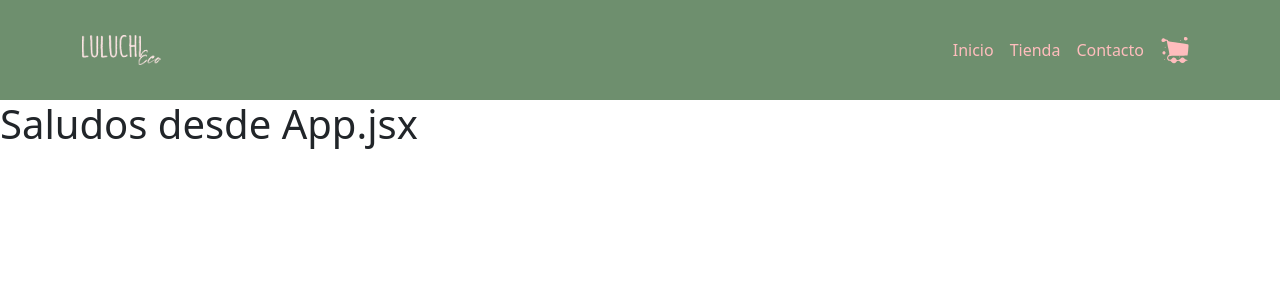
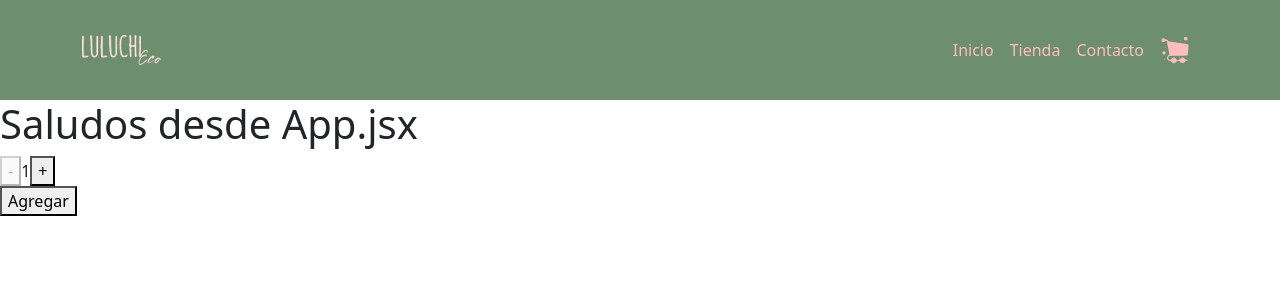
Before and after one commit to MaxiiiMercado/LuluchiEco-ReactJS, a React (Create React App) app: page / in a window 1280 px wide. Shown: the top 300 px of the page. Built offline with nearby package versions, Linux system fonts and the light colour scheme.

Commit message:
Contador con boton | ItemCount con Hooks

```diff
--- /dev/null
+++ b/src/components/ItemCount/ItemCount.jsx
@@ -0,0 +1,26 @@
+import { useState } from "react"
+
+const ItemCount = ({ stock, initial, onAdd }) => {
+    const [counter, setCounter] = useState(initial);
+
+    const addItem = () => {
+        setCounter(counter + 1)
+    }
+
+    const substractItem = () => {
+        setCounter(counter - 1)
+    }
+
+    return (
+        <div>
+            <button disabled={counter === 1} onClick={substractItem}>-</button>
+            {counter}
+            <button disabled={counter === stock} onClick={addItem}>+</button>
+            <div>
+                <button onClick={() => onAdd(counter)}>Agregar</button>
+            </div>
+        </div>
+    )
+}
+
+export default ItemCount
--- a/src/components/ItemListContainer/ItemListContainer.jsx
+++ b/src/components/ItemListContainer/ItemListContainer.jsx
@@ -1,6 +1,16 @@
+import ItemCount from "../ItemCount/ItemCount"
+
 const ItemListContainer = ({greeting}) =>{
+    const addItem = quantity =>{
+        alert(`Se han agregado ${quantity} productos`)
+    }
+
     return(
-        <h1>{greeting}</h1>
+        <>
+            <h1>{greeting}</h1>
+
+            <ItemCount stock={10} initial={1} onAdd={addItem}/>
+        </>
     )
 }
 
```
